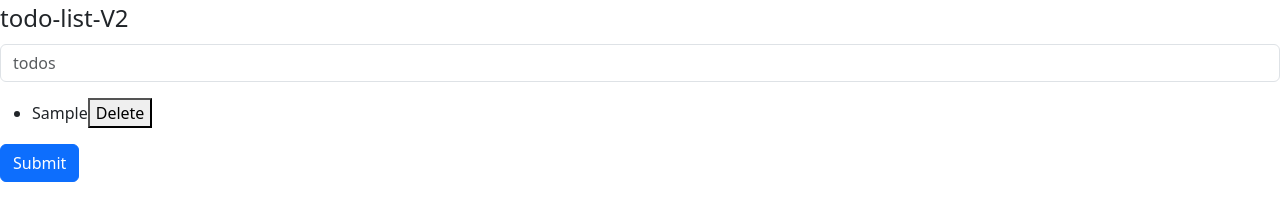
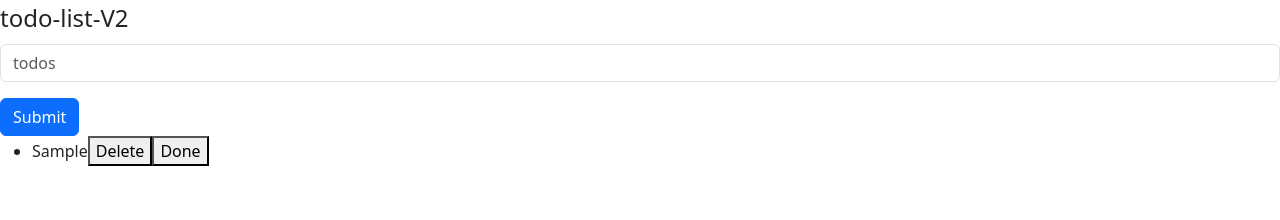
Before and after one commit to michamoe/todo-list-V2, a plain HTML site: page index.html in a window 1280 px wide. Both pictures are taken after typing "Sample" into the empty fields and a click on the button "Submit". Drawn offline with nearby package versions, Linux system fonts and the light colour scheme.

Commit message:
fuer Sven

```diff
--- a/index.html
+++ b/index.html
@@ -32,11 +32,15 @@
               <div class="mb-3">
                 <input type="text" id="todoText" class="form-control" placeholder="todos">
               </div>
-              <ul id="list">
-              </ul>
               <button type="submit" class="btn btn-primary">Submit</button>
             </fieldset>
           </form>
+
+          <ul id="list">
+          </ul>
+
+          <ul id="donelist">
+          </ul>
 
     </main>
 
--- a/script.js
+++ b/script.js
@@ -1,24 +1,30 @@
 const todolist = document.querySelector("#todoList");
 const todoText = document.querySelector("#todoText");
 const list = document.querySelector("#list");
+const doneList = document.querySelector("#donelist");
 
 todolist.addEventListener("submit", (e) => {
     e.preventDefault();
-    console.log(e)
     addToList();
 });
 
 function addToList(){
-    console.log("test", todoText.value)
     let listItem = document.createElement("li");
     listItem.textContent = todoText.value;
     list.appendChild(listItem);
     todoText.value = "";
-    let listDelete = document.createElement("button");
-    listDelete.textContent = "Delete";
-    listItem.appendChild(listDelete);
-    listDelete.addEventListener("click", (e) => {
-        console.log("Hallo",e);
-        e.preventDefault();
+    let deleteListItem = document.createElement("button");
+    deleteListItem.textContent = "Delete";
+    listItem.appendChild(deleteListItem);
+    deleteListItem.addEventListener("click", (e) => {
+        e.target.parentElement.remove();
+    })
+    let doneListItem = document.createElement("button");
+    doneListItem.textContent = "Done";
+    listItem.appendChild(doneListItem);
+    doneListItem.addEventListener("click", (e) => {
+        doneList.appendChild(e.target.parentElement);
+        console.log(e.target.parentElement);
+        e.target.parentElement.remove();
     })
 }
```
